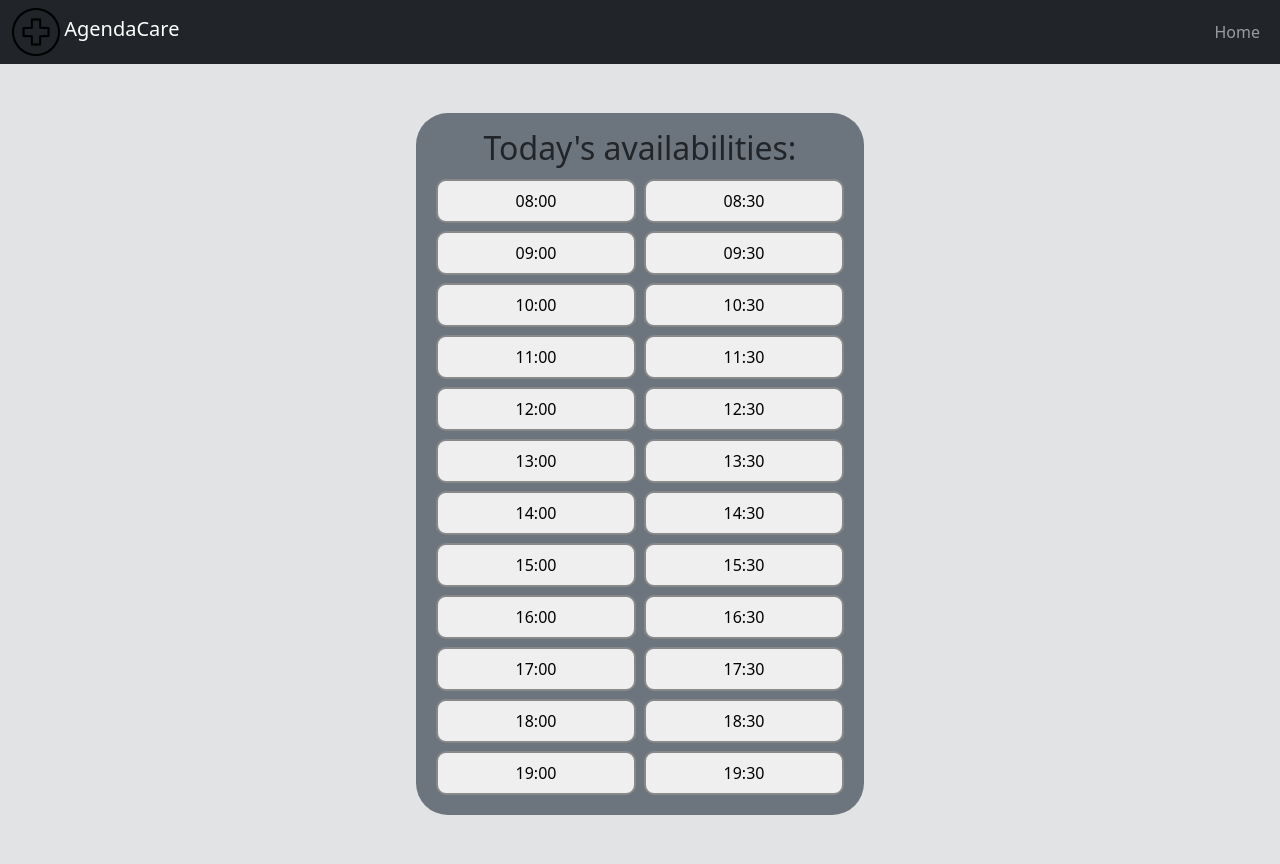
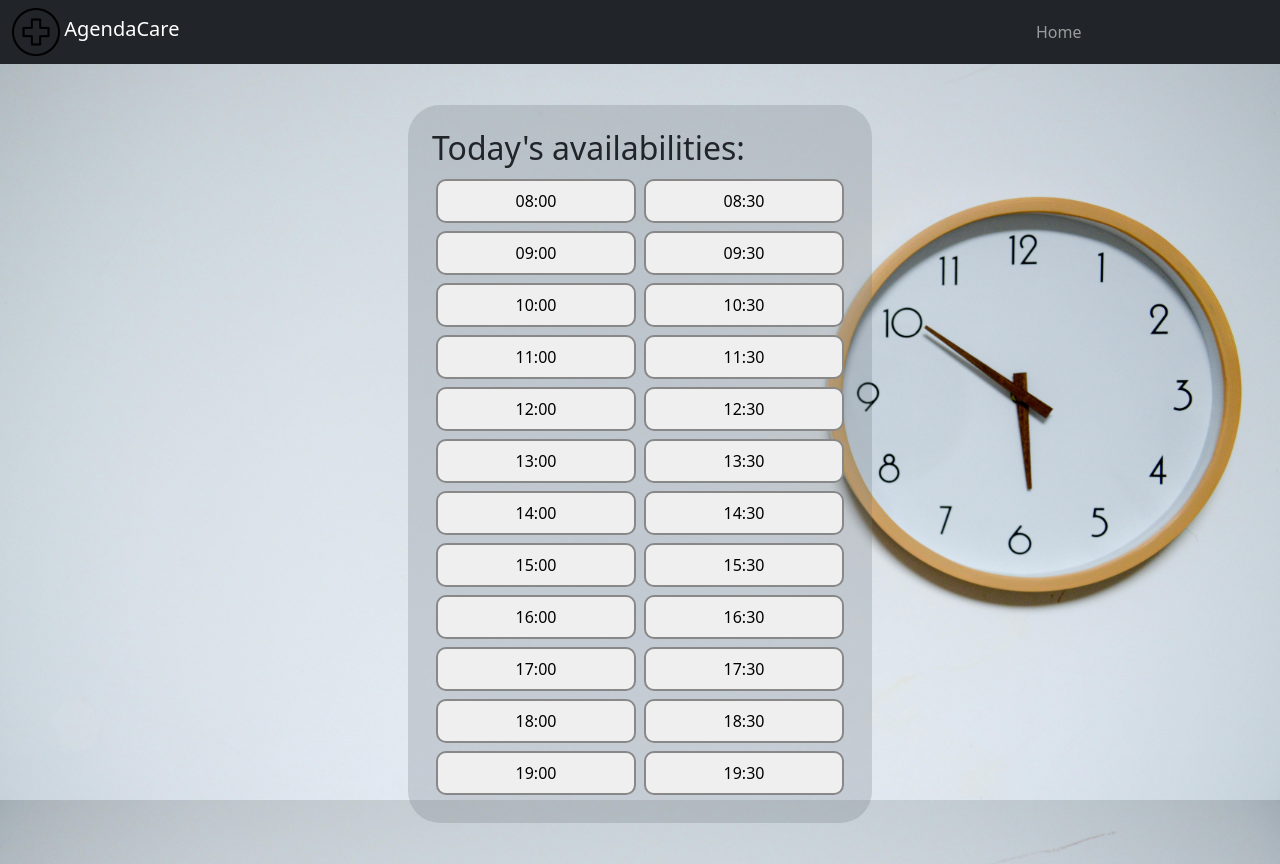
Before and after one commit to Kaelirk/WebAppProject, a PHP site: page /availabilities.php in a window 1280 px wide. Run offline with PHP 8.4, Linux system fonts and the light colour scheme; data that the repository does not hold is empty.

Commit message:
fixed positions and opacity for base screensize

```diff
--- a/availabilities.php
+++ b/availabilities.php
@@ -10,15 +10,13 @@
     .free:hover { background: #eef; }
   </style>
 
-<body class="bg-secondary-subtle">
-<section class="availabilities d-flex justify-content-center align-items-center min-vh-100">
-  <div class="availabilities-bg bg-secondary d-inline-flex p-3 rounded-5">
+<body class="bg-image-schedule">
+<section class="availabilities d-flex justify-content-center align-items-center vh-100">
+  <div class="availabilities-bg bg-secondary bg-opacity-25 d-inline-flex p-4 rounded-5">
     <div class="wrapper d-flex flex-column justify-content-center align-items-center">
-      <div class="availabilites-table"></div>
-
+      <div class="availabilites-table">
         <h2>Today's availabilities: </h2>
         <div id="slots-container"></div>
-
           <script>
             //running the taken.api.php to return the taken slots from the database as an array of JSON string
             fetch('./api/taken.api.php')
@@ -71,6 +69,9 @@
               })
             }
           </script>
-
+      </div>
+    </div>
+  </div>
+</section
 </body>
 </html>
--- a/classes/appts-view.class.php
+++ b/classes/appts-view.class.php
@@ -4,10 +4,9 @@
 
     public function showAppts($userId) {
         $results = $this->getAppts($userId);
-        foreach($results as $userId){
+        foreach(array_reverse($results) as $userId){
             echo '<h4>'.$userId['appt_start'].'</h4>';
             echo '<p>'.$userId['name']. ' with Stephen Ferns'. '</p>';
-            echo '';
             echo 'Requested on: ' .$userId['created_at'];
             echo '<hr>';
         }
--- a/header.php
+++ b/header.php
@@ -14,15 +14,16 @@
   <meta name="viewport" content="width=device-width, initial-scale=1.0">
   <link href="https://cdn.jsdelivr.net/npm/bootstrap@5.3.2/dist/css/bootstrap.min.css" rel="stylesheet" integrity="sha384-T3c6CoIi6uLrA9TneNEoa7RxnatzjcDSCmG1MXxSR1GAsXEV/Dwwykc2MPK8M2HN" crossorigin="anonymous">
   <script defer src="https://cdn.jsdelivr.net/npm/bootstrap@5.3.7/dist/js/bootstrap.bundle.min.js" integrity="sha384-ndDqU0Gzau9qJ1lfW4pNLlhNTkCfHzAVBReH9diLvGRem5+R9g2FzA8ZGN954O5Q" crossorigin="anonymous"></script>
+  <link href="styles.css" rel="stylesheet">
 <!-- Bootstrap was chosen as it provides easy to use style classes that can be integrated straight into the HTML -->
 <nav class="navbar navbar-expand-sm bg-dark navbar-dark">
   <div class="container-fluid">
-    <div class="navbar-header">
+    <div class="navbar-header col-4">
       <img src="/images/hospital.png"  alt="Logo" width="48" height="48">
       <a class="navbar-brand" href="profile.php">AgendaCare</a>
     </div>
-    <div class="navbar-header">
-      <ul class="navbar-nav">
+    <div class="navbar-header col-4">
+      <ul class="navbar-nav justify-content-center">
         <!-- the home button on the navbar loads the login page when no session is active and loads the profile page when a session is active -->
         <li class="active nav-item"><a class="nav-link" <?php if(isset($_SESSION["userid"])){
         ?>href="profile.php"<?php }else{?> href="index.php"<?php }?>>Home</a></li>
@@ -40,8 +41,8 @@
         <li class="nav-item"><a class="nav-link" href="Invoices.php">Invoices & Payments</a></li> <!-- this page is pretty much just here to populate the navbar -->
       </ul>
     </div>
-    <div class="navbar-header">
-      <ul class="nav flex-column">
+    <div class="navbar-header col-4">
+      <ul class="nav flex-column align-items-end">
         <!-- The code below checks if the session global variable called "userid" is set, in which case it will load the useruid and a logout button.-->
         <?php
           if(isset($_SESSION["userid"])){
--- a/invoices.php
+++ b/invoices.php
@@ -3,7 +3,7 @@
 
   ?>
 
-<body class="bg-secondary-subtle">
+<body class="bg-image-insurance">
 <?php if(isset($_SESSION["userid"])){?>
 <section class="invoices d-flex flex-column justify-content-center align-items-center min-vh-100">
     <a href="https://cns.public.lu/de/assure/remboursements.html"><img src="/images/cns-logo.png" alt="Logo" width="468" height="468"></a>
--- a/patientapptlist.php
+++ b/patientapptlist.php
@@ -8,10 +8,10 @@
   $apptsInfo = new ApptsView(); //instantiating an object to allow access to it's methods when loading in profile information.
   ?>
 
-<body class="bg-secondary-subtle">
+<body class="bg-image-schedule">
 <?php if(isset($_SESSION["userid"])){?>
 <section class="availabilities d-flex justify-content-center align-items-center min-vh-100">
-  <div class="availabilities-bg bg-secondary d-inline-flex p-3 rounded-5">
+  <div class="availabilities-bg bg-secondary bg-opacity-50 d-inline-flex p-3 rounded-5">
     <div class="wrapper d-flex flex-column justify-content-center align-items-center">
       <div class="availabilites-table"></div>
 
--- /dev/null
+++ b/styles.css
@@ -0,0 +1,31 @@
+.bg-image-index {
+    background-image: url('images/index.jpg');
+    background-repeat: no-repeat;
+    background-size: cover;
+    background-position: center center;
+    background-attachment: fixed;
+}
+
+.bg-image-schedule {
+    background-image: url('images/schedule.jpg');
+    background-repeat: no-repeat;
+    background-size: cover;
+    background-position: center center;
+    background-attachment: fixed;
+}
+
+.bg-image-profile {
+    background-image: url('images/profile.jpg');
+    background-repeat: no-repeat;
+    background-size: cover;
+    background-position: center center;
+    background-attachment: fixed;
+}
+
+.bg-image-insurance {
+    background-image: url('images/insurance.jpg');
+    background-repeat: no-repeat;
+    background-size: cover;
+    background-position: center center;
+    background-attachment: fixed;
+}
```
Also changed, not shown: index.php (+16 -9 lines), physioagenda.php (+6 -5 lines), profile.php (+15 -17 lines), profilesettings.php (+6 -6 lines), images/index.jpg (added), images/insurance.jpg (added), images/profile.jpg (added), images/schedule.jpg (added). Lines whose indentation alone changed are shown as unchanged.
